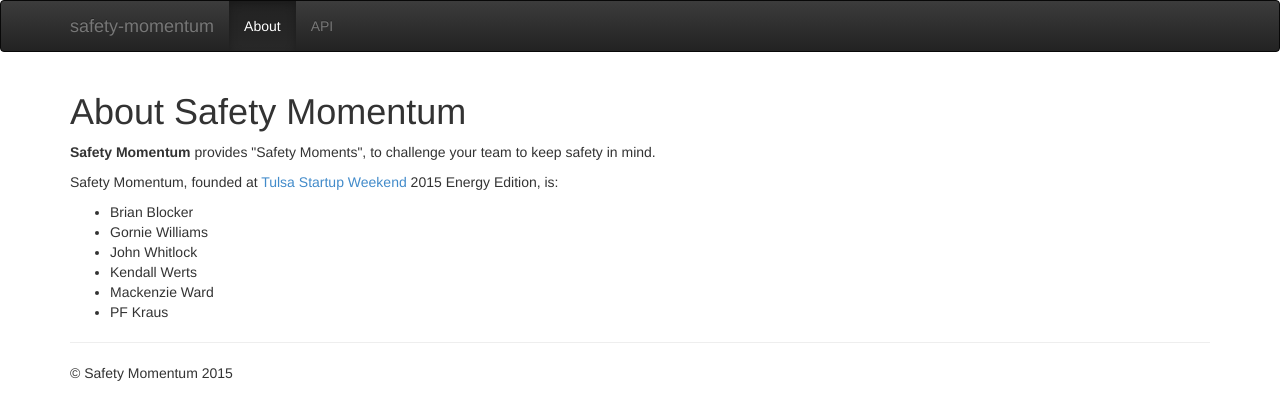
After one commit to jwhitlock/safetymomentum, a Django app: page /about in a window 1280 px wide. The commit adds this page. Shown: the top 420 px of the page. Run offline with Django 3.2, Linux system fonts and the light colour scheme; some libraries are stand-ins or nearby versions.

Commit message:
Add API skeleton, about page

```diff
--- a/requirements.txt
+++ b/requirements.txt
@@ -30,6 +30,9 @@ Werkzeug==0.10.4
 sqlparse==0.1.15
 django-debug-toolbar==1.3.0
 
+# RESTful API
+djangorestframework==3.1.1
+
 #
 # Requirements for Heroku
 #
--- /dev/null
+++ b/safetymomentum/jinja2/safetymomentum/about.jinja2
@@ -0,0 +1,24 @@
+{% extends "safetymomentum/base.jinja2" %}
+
+{% block head_title %}About Safety Momentum{% endblock %}
+{% block body_title %}About Safety Momentum{% endblock %}
+
+{% block content %}
+<p>
+    <b>Safety Momentum</b> provides "Safety Moments", to challenge your team to
+    keep safety in mind.
+</p>
+<p>
+    Safety Momentum, founded at
+    <a href="http://www.up.co/communities/usa/tulsa/startup-weekend/5958">Tulsa Startup Weekend</a> 2015 Energy Edition,
+    is:
+</p>
+<ul>
+  <li>Brian Blocker</li>
+  <li>Gornie Williams</li>
+  <li>John Whitlock</li>
+  <li>Kendall Werts</li>
+  <li>Mackenzie Ward</li>
+  <li>PF Kraus</li>
+</ul>
+{% endblock %}
--- a/safetymomentum/jinja2/safetymomentum/base.jinja2
+++ b/safetymomentum/jinja2/safetymomentum/base.jinja2
@@ -18,6 +18,44 @@
     {%- block head_extra %}{% endblock %}
   </head>
   <body>
+    {%- block navbar %}
+    <nav class="navbar navbar-inverse">
+      <div class="container">
+        <div class="navbar-header">
+          <button type="button" class="navbar-toggle collapsed"
+                  data-toggle="collapse" data-target="#navbar"
+                  aria-expanded="false" aria-controls="navbar">
+            <span class="sr-only">Toggle navigation</span>
+            <span class="icon-bar"></span>
+            <span class="icon-bar"></span>
+            <span class="icon-bar"></span>
+          </button>
+          <a class="navbar-brand" href="{{url('home')}}">safety-momentum</a>
+        </div>
+        <div id="navbar" class="collapse navbar-collapse">
+          <ul class="nav navbar-nav">
+            <li{% if request.path.startswith(url('about')) %} class="active"{% endif %}>
+              <a href="{{url('about')}}">About</a></li>
+            <li{% if request.path.startswith("/api/") %} class="active"{% endif %}>
+              <a href="/api/">API</a></li>
+          </ul>
+          <ul class="nav navbar-nav navbar-right">
+            {# TODO: user auth
+            <li{% if request.path.startswith('/accounts/') %} class="active"{% endif %}>
+              {% if request.user.is_authenticated() %}
+              <span class="navbar-text">Signed in as
+                <a class="navbar-link" href="{{url('account_profile')}}">{{user_display(user)}}</a>
+                <a class="navbar-link" href="{{url('account_logout')}}">(Sign Out)</a>
+              {% else %}
+              <a class="navbar-link" href="{{url('account_login')}}">Sign In or Create Account</a>
+              {% endif %}
+            </li>
+            #}
+          </ul>
+        </div><!--/.nav-collapse -->
+      </div>
+    </nav>
+    {% endblock navbar %}
     {% block body_container -%}
     <div class="container">
         {% block body_title_elem -%}
--- /dev/null
+++ b/safetymomentum/router.py
@@ -0,0 +1,4 @@
+"""API router for safetymomentum."""
+from rest_framework.routers import DefaultRouter
+
+router = DefaultRouter()
--- a/safetymomentum/urls.py
+++ b/safetymomentum/urls.py
@@ -1,10 +1,11 @@
 # -*- coding: utf-8 -*-
 """URL routing patterns for safetymomentum."""
 
-from django.conf.urls import patterns, url
+from django.conf.urls import include, patterns, url
 from django.views.generic import TemplateView
 
 from . import views
+from .router import router
 assert views  # Remove when views are used
 
 urlpatterns = patterns(
@@ -12,4 +13,10 @@ urlpatterns = patterns(
     url(r'^$', TemplateView.as_view(
         template_name='safetymomentum/home.jinja2'),
         name='home'),
+    url(r'^about$', TemplateView.as_view(
+        template_name='safetymomentum/about.jinja2'),
+        name='about'),
+    url(r'^api/', include(router.urls)),
+    url(r'^api-auth/',
+        include('rest_framework.urls', namespace='rest_framework'))
 )
--- a/sm_site/jinja2.py
+++ b/sm_site/jinja2.py
@@ -2,6 +2,7 @@
 from __future__ import absolute_import
 
 from django.contrib.staticfiles.storage import staticfiles_storage
+from django.core.urlresolvers import reverse
 
 from jinja2 import Environment
 
@@ -11,5 +12,6 @@ def environment(**options):
     env = Environment(**options)
     env.globals.update({
         'static': staticfiles_storage.url,
+        'url': reverse,
     })
     return env
--- a/tox.ini
+++ b/tox.ini
@@ -11,6 +11,7 @@ deps =
     django_nose
     django_extensions
     jinja2
+    djangorestframework
 
 [testenv]
 whitelist_externals = make
```
Also changed, not shown: sm_site/settings.py (+13 -0 lines).
